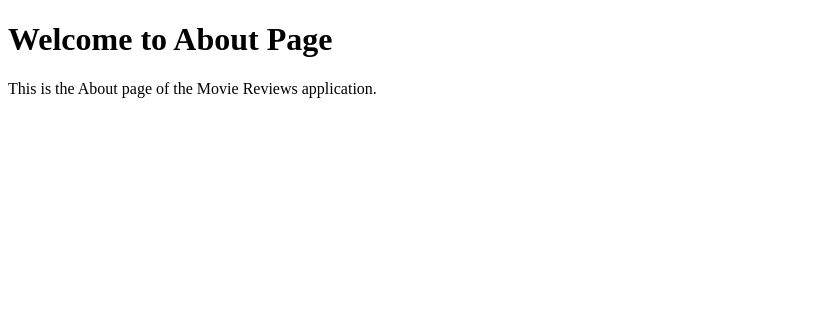
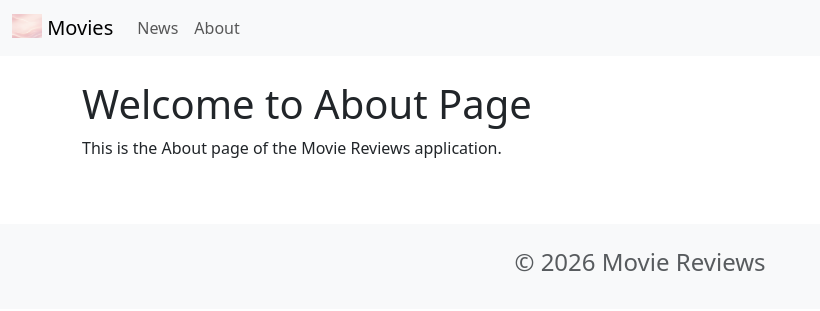
Before and after one commit to SailBliss/Taller1_PI1_2026_2, a Django app: page /about/ in a window 1280 px wide. Shown: the top 311 px of the page, without its empty margins (0-820 px from the left). Run offline with Django 5.2, Linux system fonts and the light colour scheme.

Commit message:
navbar y footer

```diff
--- a/movie/templates/about.html
+++ b/movie/templates/about.html
@@ -1,14 +1,6 @@
-<!DOCTYPE html>
-<html lang="en">
+{% extends 'base.html' %}
 
-<head>
-    <meta charset="UTF-8">
-    <title>About</title>
-</head>
-
-<body>
-    <h1>Welcome to About Page</h1>
-    <p>This is the About page of the Movie Reviews application.</p>
-</body>
-
-</html>
+{% block content %}
+<h1>Welcome to About Page</h1>
+<p>This is the About page of the Movie Reviews application.</p>
+{% endblock content %}
--- a/moviereviews/settings.py
+++ b/moviereviews/settings.py
@@ -56,7 +56,7 @@ ROOT_URLCONF = 'moviereviews.urls'
 TEMPLATES = [
     {
         'BACKEND': 'django.template.backends.django.DjangoTemplates',
-        'DIRS': [],
+        'DIRS': [BASE_DIR / 'moviereviews' / 'templates'],
         'APP_DIRS': True,
         'OPTIONS': {
             'context_processors': [
@@ -117,6 +117,9 @@ USE_TZ = True
 # https://docs.djangoproject.com/en/5.2/howto/static-files/
 
 STATIC_URL = 'static/'
+STATICFILES_DIRS = [
+    BASE_DIR / "moviereviews" / "static",
+]
 
 # Default primary key field type
 # https://docs.djangoproject.com/en/5.2/ref/settings/#default-auto-field
--- /dev/null
+++ b/moviereviews/templates/base.html
@@ -0,0 +1,58 @@
+{% load static %}
+<!DOCTYPE html>
+<html lang="en">
+
+<head>
+    <meta charset="UTF-8">
+    <meta name="viewport" content="width=device-width, initial-scale=1">
+    <title>Movie Reviews</title>
+    <link href="https://cdn.jsdelivr.net/npm/bootstrap@5.3.7/dist/css/bootstrap.min.css" rel="stylesheet">
+</head>
+
+<body>
+    <nav class="navbar navbar-expand-lg bg-body-tertiary">
+        <div class="container-fluid">
+            <a class="navbar-brand" href="{% url 'home' %}">
+                <img src="{% static 'images/home.png' %}" alt="Home" width="30" height="24"
+                    class="d-inline-block align-text-top">
+                Movies
+            </a>
+
+            <button class="navbar-toggler" type="button" data-bs-toggle="collapse"
+                data-bs-target="#navbarSupportedContent" aria-controls="navbarSupportedContent" aria-expanded="false"
+                aria-label="Toggle navigation">
+                <span class="navbar-toggler-icon"></span>
+            </button>
+
+            <div class="collapse navbar-collapse" id="navbarSupportedContent">
+                <ul class="navbar-nav me-auto mb-2 mb-lg-0">
+                    <li class="nav-item">
+                        <a class="nav-link" href="{% url 'news' %}">News</a>
+                    </li>
+                    <li class="nav-item">
+                        <a class="nav-link" href="{% url 'about' %}">About</a>
+                    </li>
+                </ul>
+            </div>
+        </div>
+    </nav>
+
+    <main class="container py-4">
+        {% block content %}
+        {% endblock content %}
+    </main>
+
+    <footer class="text-center text-lg-start bg-light text-muted mt-4">
+        <div class="container">
+            <div class="row">
+                <div class="text-center p-4">
+                    <h4>&copy; 2026 Movie Reviews</h4>
+                </div>
+            </div>
+        </div>
+    </footer>
+
+    <script src="https://cdn.jsdelivr.net/npm/bootstrap@5.3.7/dist/js/bootstrap.bundle.min.js"></script>
+</body>
+
+</html>
```
Also changed, not shown: movie/templates/home.html (+3 -12 lines), news/templates/news.html (+4 -11 lines), moviereviews/static/images/home.png (added).
